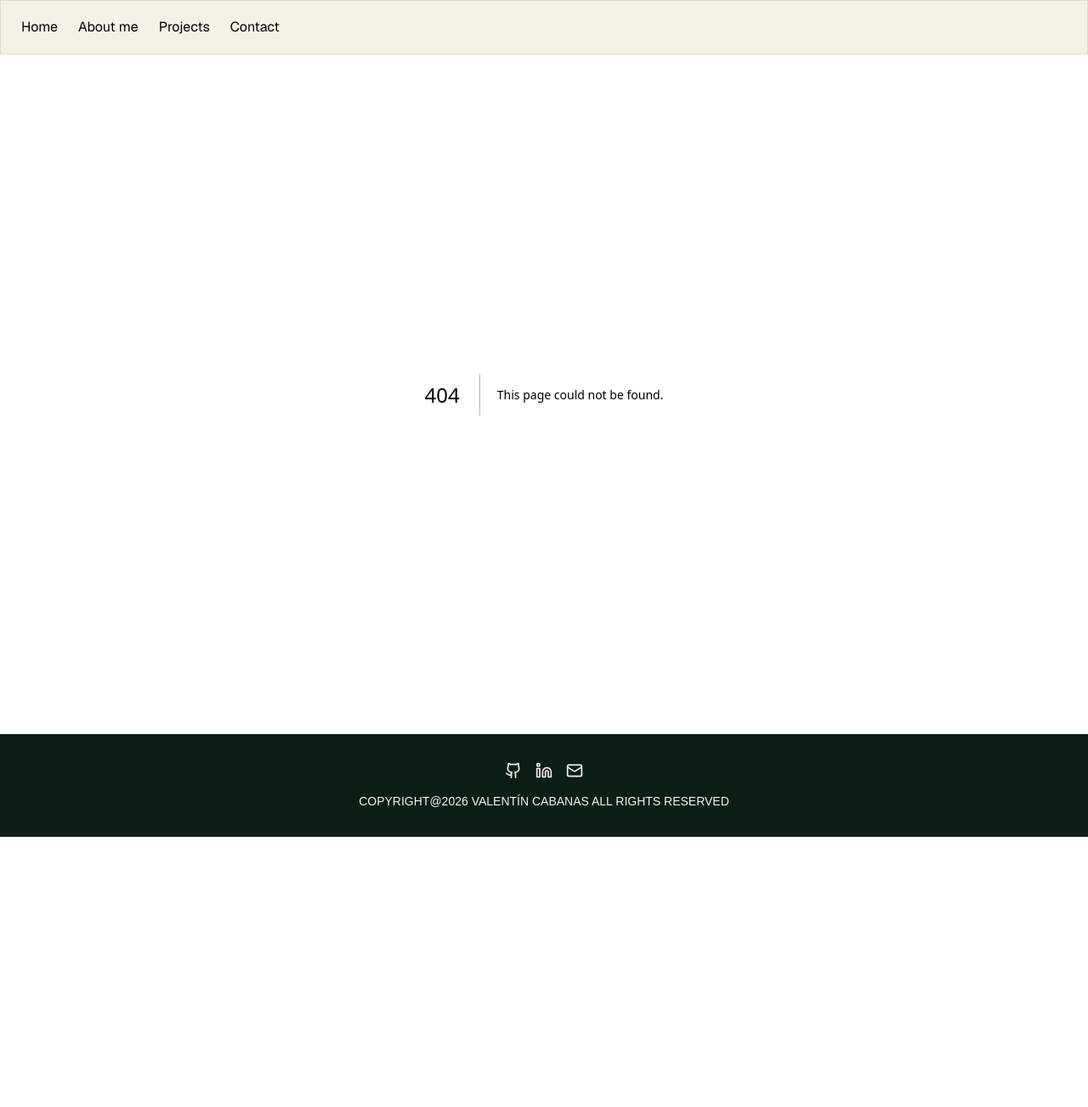
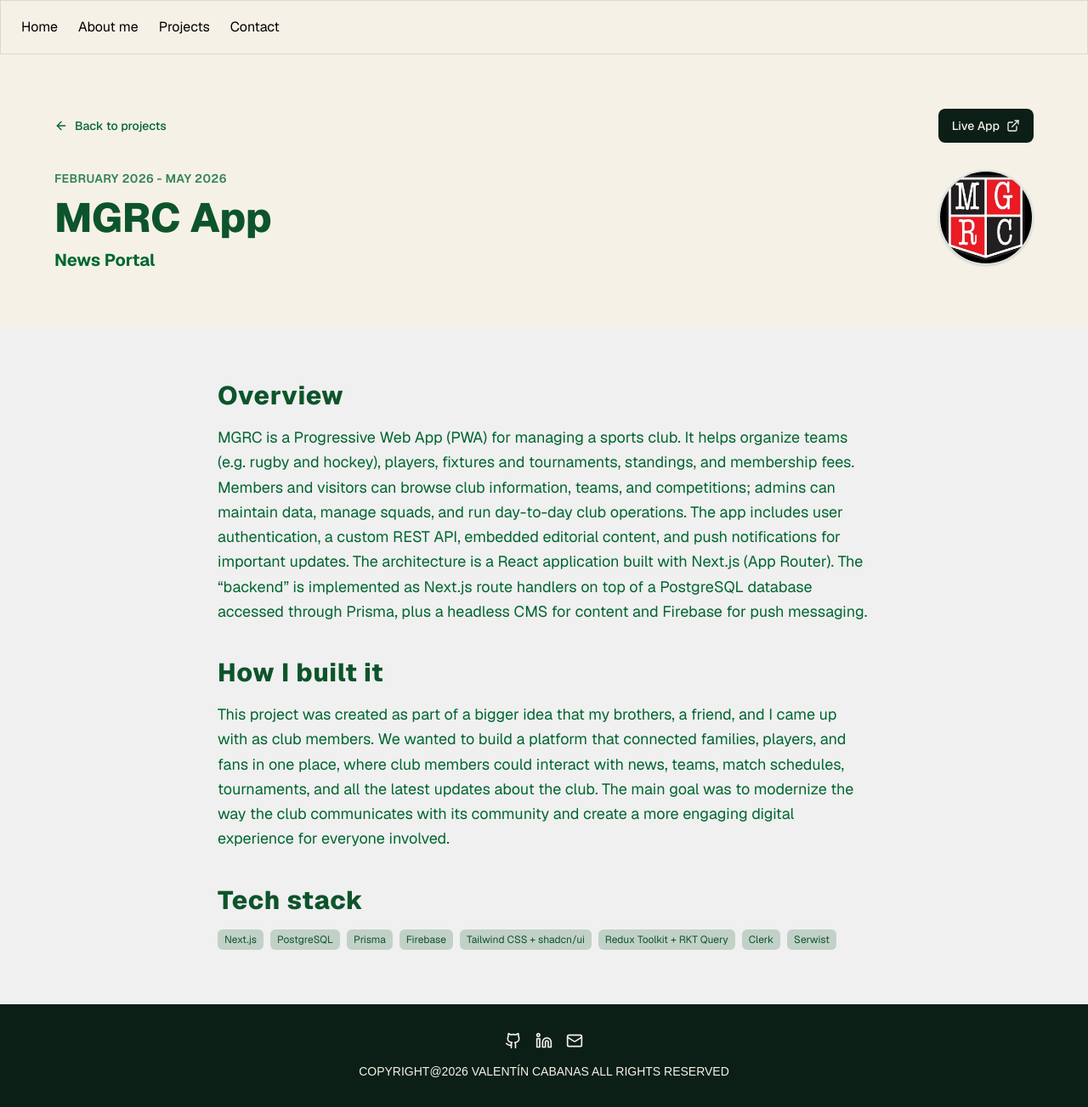
Before and after one commit to Valenc04/Portfolio, a Next.js app: page /proyectos/mgrcApp in a window 1280 px wide. Before the commit this address had no page. Shown: the whole page at 85% size. Before the commit the page ends 985 px from the top, so only its background shows below. Built offline with nearby package versions, Linux system fonts and the light colour scheme.

Commit message:
Mgrc App added

```diff
--- a/app/page.tsx
+++ b/app/page.tsx
@@ -107,7 +107,7 @@ export default function Home() {
             <span className="px-2 py-1 text-[10px] sm:text-xs bg-green-900/20 text-green-900 rounded-md">JavaScript</span>
           </div>
         </a>
-        <a href="#proyectos" className="flex flex-col h-full gap-4 rounded-lg bg-white p-4 min-h-0 transition-all duration-200 ease-out hover:-translate-y-2 hover:shadow-lg hover:bg-green-50/70">
+        <a href="/proyectos/mgrcApp" className="flex flex-col h-full gap-4 rounded-lg bg-white p-4 min-h-0 transition-all duration-200 ease-out hover:-translate-y-2 hover:shadow-lg hover:bg-green-50/70">
           <header className="flex flex-row gap-4 flex-shrink-0 items-center">
             <div className="w-7 h-7 rounded-full overflow-hidden shrink-0 flex items-center justify-center bg-gray-100">
               <Image src="/images/mgrc.jpg" alt="MGRCApp Logo" width={28} height={28} className="w-full h-full object-cover" />
@@ -117,8 +117,24 @@ export default function Home() {
             </div>
           </header>
           <p className="text-sm text-gray-500">
-            Coming soon...
+            MGRC is a Progressive Web App (PWA) designed to manage a sports club. It allows members to view teams,
+            fixtures, tournaments, and club news, while admins can manage players, squads, memberships, and daily club
+            operations. The app was built with Next.js, using PostgreSQL with Prisma, a headless CMS for content
+            management, and Firebase for push notifications.
           </p>
+          <div className="mt-2 flex flex-wrap gap-2">
+            <span className="px-2 py-1 text-[10px] sm:text-xs bg-green-900/20 text-green-900 rounded-md">Next.js</span>
+            <span className="px-2 py-1 text-[10px] sm:text-xs bg-green-900/20 text-green-900 rounded-md">PostgreSQL</span>
+            <span className="px-2 py-1 text-[10px] sm:text-xs bg-green-900/20 text-green-900 rounded-md">Prisma</span>
+            <span className="px-2 py-1 text-[10px] sm:text-xs bg-green-900/20 text-green-900 rounded-md">Firebase</span>
+            <span className="px-2 py-1 text-[10px] sm:text-xs bg-green-900/20 text-green-900 rounded-md">React</span>
+            <span className="px-2 py-1 text-[10px] sm:text-xs bg-green-900/20 text-green-900 rounded-md">Tailwind CSS + shadcn/ui</span>
+            <span className="px-2 py-1 text-[10px] sm:text-xs bg-green-900/20 text-green-900 rounded-md">Redux Toolkit + RKT Query</span>
+            <span className="px-2 py-1 text-[10px] sm:text-xs bg-green-900/20 text-green-900 rounded-md">Clerk</span>
+            <span className="px-2 py-1 text-[10px] sm:text-xs bg-green-900/20 text-green-900 rounded-md">Serwist</span>
+            <span className="px-2 py-1 text-[10px] sm:text-xs bg-green-900/20 text-green-900 rounded-md">Firebase</span>
+            <span className="px-2 py-1 text-[10px] sm:text-xs bg-green-900/20 text-green-900 rounded-md">Sanity</span>
+          </div>
         </a>
       </div>
     </section>
--- /dev/null
+++ b/app/proyectos/mgrcApp/page.tsx
@@ -0,0 +1,132 @@
+import type { Metadata } from "next";
+import Image from "next/image";
+import Link from "next/link";
+import { ArrowLeft, ExternalLink } from "lucide-react";
+
+export const metadata: Metadata = {
+  title: "MgrcApp | Valentín Cabanas",
+  description: "Detalle del proyecto MgrcApp — portal de noticias.",
+};
+
+export default function MgrcAppProjectPage() {
+  return (
+    <>
+      <main className="flex flex-col w-full min-w-0 max-w-full px-4 sm:px-6 box-border bg-[#f5f1e6] py-16">
+        <div className="max-w-6xl mx-auto w-full flex flex-col gap-8">
+          <div className="flex flex-row flex-wrap items-center justify-between gap-3 w-full">
+            <Link
+              href="/#proyectos"
+              className="inline-flex items-center gap-2 text-sm font-medium text-green-800 hover:text-green-900 hover:underline font-sans min-w-0"
+            >
+              <ArrowLeft className="w-4 h-4 shrink-0" aria-hidden />
+              Back to projects
+            </Link>
+            <a
+              href="https://mgrc.app/"
+              target="_blank"
+              rel="noopener noreferrer"
+              className="inline-flex items-center justify-center gap-2 rounded-lg bg-[#0b1f17] text-[#f5f1e6] px-4 py-2.5 text-sm font-medium font-sans transition-transform duration-200 hover:-translate-y-0.5 hover:shadow-md shrink-0"
+            >
+              Live App
+              <ExternalLink className="w-4 h-4" aria-hidden />
+            </a>
+          </div>
+
+          <div className="flex flex-col sm:flex-row items-center sm:items-start justify-between gap-8">
+            <div className="flex flex-col gap-3 order-2 sm:order-1 text-center sm:text-left min-w-0 flex-1">
+              <p className="text-sm font-semibold text-green-800/80 font-sans tracking-wide uppercase">
+                February 2026 -  May 2026
+              </p>
+              <h1 className="text-3xl sm:text-4xl md:text-5xl font-extrabold font-sans text-green-900">
+                MGRC App
+              </h1>
+              <p className="text-lg sm:text-xl font-bold font-sans text-green-800">
+                News Portal
+              </p>
+            </div>
+            <div className="order-1 sm:order-2 shrink-0">
+              <div className="w-24 h-24 sm:w-28 sm:h-28 rounded-full overflow-hidden bg-gray-100 border-2 border-green-900/10 shadow-sm">
+                <Image
+                  src="/images/mgrc.jpg"
+                  alt="MGRC App logo"
+                  width={112}
+                  height={112}
+                  className="w-full h-full object-cover"
+                  priority
+                />
+              </div>
+            </div>
+          </div>
+        </div>
+      </main>
+
+      <section className="w-full min-w-0 px-4 sm:px-6 py-16 bg-[#f0f0f0]">
+        <div className="max-w-3xl mx-auto flex flex-col gap-10">
+          <div className="flex flex-col gap-4 text-center sm:text-left">
+            <h2 className="text-2xl sm:text-3xl font-extrabold font-sans text-green-900 tracking-wide">
+              Overview
+            </h2>
+            <p className="text-base sm:text-lg text-green-800 font-sans leading-relaxed">
+            MGRC is a Progressive Web App (PWA) for managing a sports club. It helps organize
+            teams (e.g. rugby and hockey), players, fixtures and tournaments, standings, and membership
+            fees. Members and visitors can browse club information, teams, and competitions; admins can
+            maintain data, manage squads, and run day-to-day club operations. The app includes user
+            authentication, a custom REST API, embedded editorial content, and push notifications for
+            important updates.
+            The architecture is a React application built with Next.js (App Router).
+            The “backend” is implemented as Next.js route handlers on top of a PostgreSQL database
+            accessed through Prisma, plus a headless CMS for content and Firebase for push messaging.
+            </p>
+          </div>
+
+          <div className="flex flex-col gap-4 text-center sm:text-left">
+            <h2 className="text-2xl sm:text-3xl font-extrabold font-sans text-green-900 tracking-wide">
+              How I built it
+            </h2>
+            <div className="space-y-4 text-base sm:text-lg text-green-800 font-sans text-left leading-relaxed">
+              <p>
+                This project was created as part of a bigger idea that my brothers, a friend, and I came up with
+                as club members. We wanted to build a platform that connected families, players, and fans in one
+                place, where club members could interact with news, teams, match schedules, tournaments, and all the
+                latest updates about the club. The main goal was to modernize the way the club communicates with its
+                community and create a more engaging digital experience for everyone involved.
+              </p>
+            </div>
+          </div>
+
+          <div className="flex flex-col gap-4">
+            <h2 className="text-2xl sm:text-3xl font-extrabold font-sans text-green-900 tracking-wide text-center sm:text-left">
+              Tech stack
+            </h2>
+            <div className="flex flex-wrap gap-2 justify-center sm:justify-start">
+              <span className="px-2 py-1 text-[10px] sm:text-xs bg-green-900/20 text-green-900 rounded-md font-sans">
+                Next.js
+              </span>
+              <span className="px-2 py-1 text-[10px] sm:text-xs bg-green-900/20 text-green-900 rounded-md font-sans">
+                PostgreSQL
+              </span>
+              <span className="px-2 py-1 text-[10px] sm:text-xs bg-green-900/20 text-green-900 rounded-md font-sans">
+                Prisma
+              </span>
+              <span className="px-2 py-1 text-[10px] sm:text-xs bg-green-900/20 text-green-900 rounded-md font-sans">
+                Firebase
+              </span>
+              <span className="px-2 py-1 text-[10px] sm:text-xs bg-green-900/20 text-green-900 rounded-md font-sans">
+                Tailwind CSS + shadcn/ui
+              </span>
+              <span className="px-2 py-1 text-[10px] sm:text-xs bg-green-900/20 text-green-900 rounded-md font-sans">
+                Redux Toolkit + RKT Query
+              </span>
+              <span className="px-2 py-1 text-[10px] sm:text-xs bg-green-900/20 text-green-900 rounded-md font-sans">
+                Clerk
+              </span>
+              <span className="px-2 py-1 text-[10px] sm:text-xs bg-green-900/20 text-green-900 rounded-md font-sans">
+                Serwist
+              </span>
+            </div>
+          </div>
+        </div>
+      </section>
+    </>
+  );
+}
```
